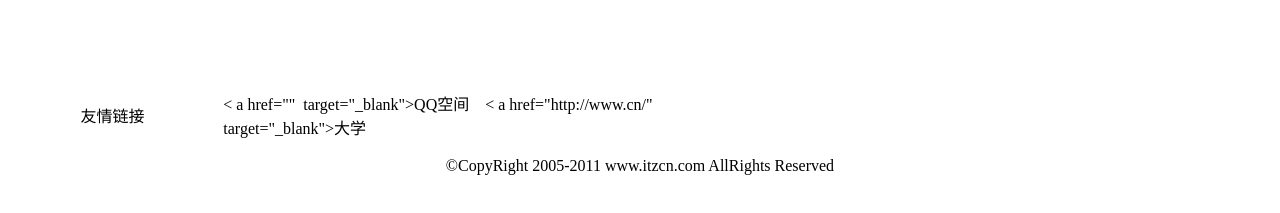
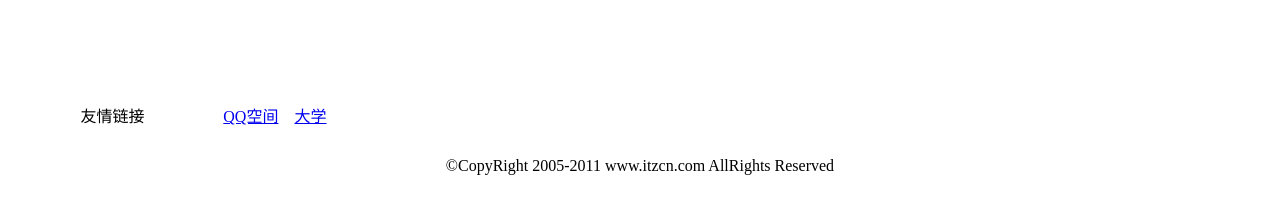
Before and after one commit to Dongtengteng/Dongtengteng.github.io, a plain HTML site: page index.html in a window 1280 px wide. Shown: the part 427-640 px from the top of the page. Drawn offline with Linux system fonts and the light colour scheme.

Commit message:
Update index.html

```diff
--- a/index.html
+++ b/index.html
@@ -31,7 +31,8 @@
   </tr>
   <tr>
     <td width="121" height="50">友情链接</td>
-    <td width="477">< a href=""  target="_blank">QQ空间</ a>&nbsp;&nbsp;&nbsp;&nbsp;< a href="http://www.cn/"  target="_blank">大学</ a></td>
+    <td width="477">
+        <a href="http://www.qlu.edu.cn/";target="_blank">QQ空间</a>&nbsp;&nbsp;&nbsp;&nbsp;<a href="http://www.qlu.edu.cn/";target="_blank">大学</a></td>
     <td>&nbsp;</td>
 
   </tr>
```
